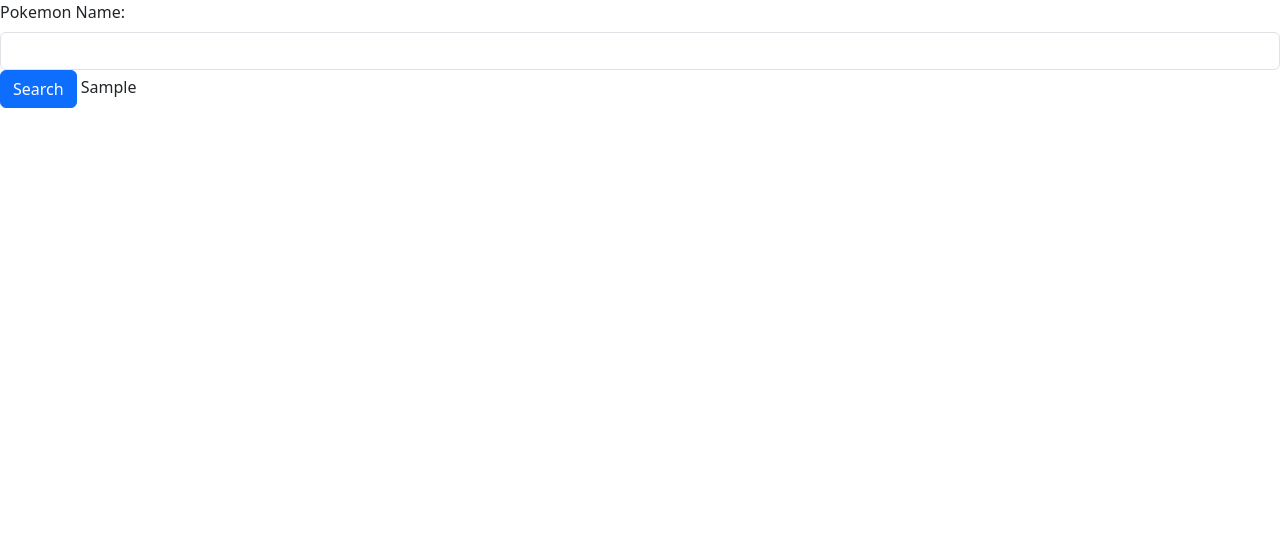
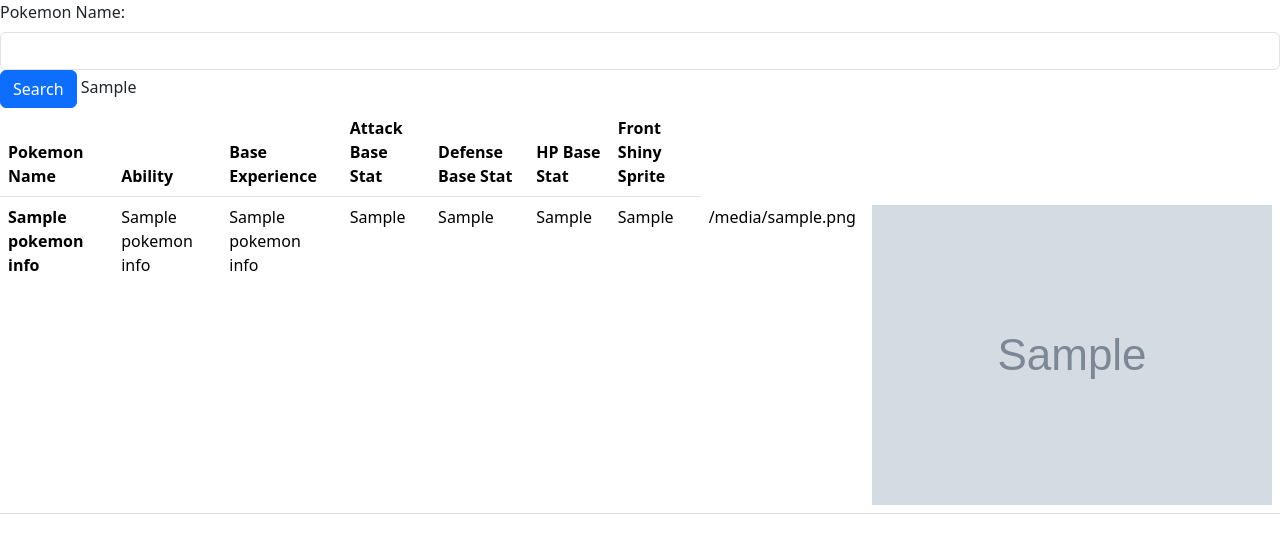
Before and after one commit to HeatherSmallwood/week5day1homework, a Flask app: template templates/pokemonForm.html in a window 1280 px wide. Shown: the top 553 px of the page. Run offline with Flask 3, Linux system fonts and the light colour scheme; the template is opened without the code that fills it: most values are stand-ins (such as "Sample title", 1, 10 or a date in 2020); grey boxes marked "Sample" are stand-in pictures.

Commit message:
big error

```diff
--- a/app.py
+++ b/app.py
@@ -15,30 +15,19 @@ def pokemon_form():
             pokemon_url= f"https://pokeapi.co/api/v2/pokemon/{pokemon_data}"
             response = requests.get(pokemon_url)
             extra_data = response.json()
-            new_pokemon_data = get_pokemon_data(extra_data)
-            return render_template('pokemonForm.html', pokemon_data = extra_data)
+            pokemon_dict = {
+                'name' : extra_data['forms'][0]['name'],
+                'ability_name' : extra_data['abilities'][0]['ability']['name'],
+                'ability_name' : extra_data['abilities'][1]['ability']['name'],
+                'base_experience' : extra_data['base_experience'],
+                'attack_base_stat' : extra_data['stats'][1]['base_stat'],
+                'defense_base_stat' : extra_data['stats'][2]['base_stat'],
+                'hp_base_stat' : extra_data['stats'][0]['base_stat'],
+                'sprites_image': extra_data['sprites']['front_shiny']
+            }
+            print(pokemon_dict)
+            return render_template('pokemonForm.html', pokemon_info=pokemon_dict)
         except:
             return render_template('pokemonForm.html')
-        else:
-            return render_template('pokemonForm.html')
-
-
-
-def get_pokemon_data(pokemon_data):
-    pokemon_url = f"https://pokeapi.co/api/v2/pokemon/{pokemon_data}"
-    response = requests.get(pokemon_url)
-    response.status_code
-    pokemon_data = response.json()
-    pokemon_dict = {
-            'name' : pokemon_data['forms'][0]['name'],
-            'ability_name' : pokemon_data['abilities'][0]['ability']['name'],
-            'ability_name' : pokemon_data['abilities'][1]['ability']['name'],
-            'base_experience' : pokemon_data['base_experience'],
-            'attack_base_stat' : pokemon_data['stats'][1]['base_stat'],
-            'defense_base_stat' : pokemon_data['stats'][2]['base_stat'],
-            'hp_base_stat' : pokemon_data['stats'][0]['base_stat'],
-            'sprites_image': pokemon_data['sprites']['front_shiny']
-            }
-
-
-    return pokemon_dict
+    else:
+        return render_template('pokemonForm.html')
--- a/templates/pokemonForm.html
+++ b/templates/pokemonForm.html
@@ -5,18 +5,21 @@
 {% endblock %}
 
 {% block title %}
-    Login Page
+    Pokemon Search
 {% endblock %}
 
 {% block content %}
     <form method="POST">
         <div class="mb-3">
           <label for="pokemonLabel" class="form-label">Pokemon Name: </label>
-          <input type="text" class="form-control" id="pokemonLabel" aria-describedby="place to enter the pokemon name" name="pokemon_info">
+          <input type="text" class="form-control" id="pokemonLabel" aria-describedby="place to enter the pokemon name" name="pokemon_data">
         <button type="submit" class="btn btn-primary">Search</button>
       </form>
+
+      {%if pokemon_info %}
       {{ pokemon_info }}
-      {% if data %}
+
+
 
         <table class="table">
             <thead>
@@ -42,8 +45,8 @@
                 <td>{{ pokemon_info['attack_base_stat'] }}</td>
                 <td>{{ pokemon_info['defense_base_stat'] }}</td>
                 <td>{{pokemon_info['hp_base_stat'] }}</td>
-            <td>{{pokemon_info[' sprites_image'] }}</td>
-            <td><img src="{{ pokemon_info['sprites_image'] }}" alt="shiny_sprite">
+                <td>{{pokemon_info['sprites_image'] }}</td>
+                <td><img src="{{pokemon_data['sprites_image'] }}" alt="shiny_sprite">
 
               </tr>
 
```
Also changed, not shown: 1 other file. Lines whose indentation alone changed are shown as unchanged.
